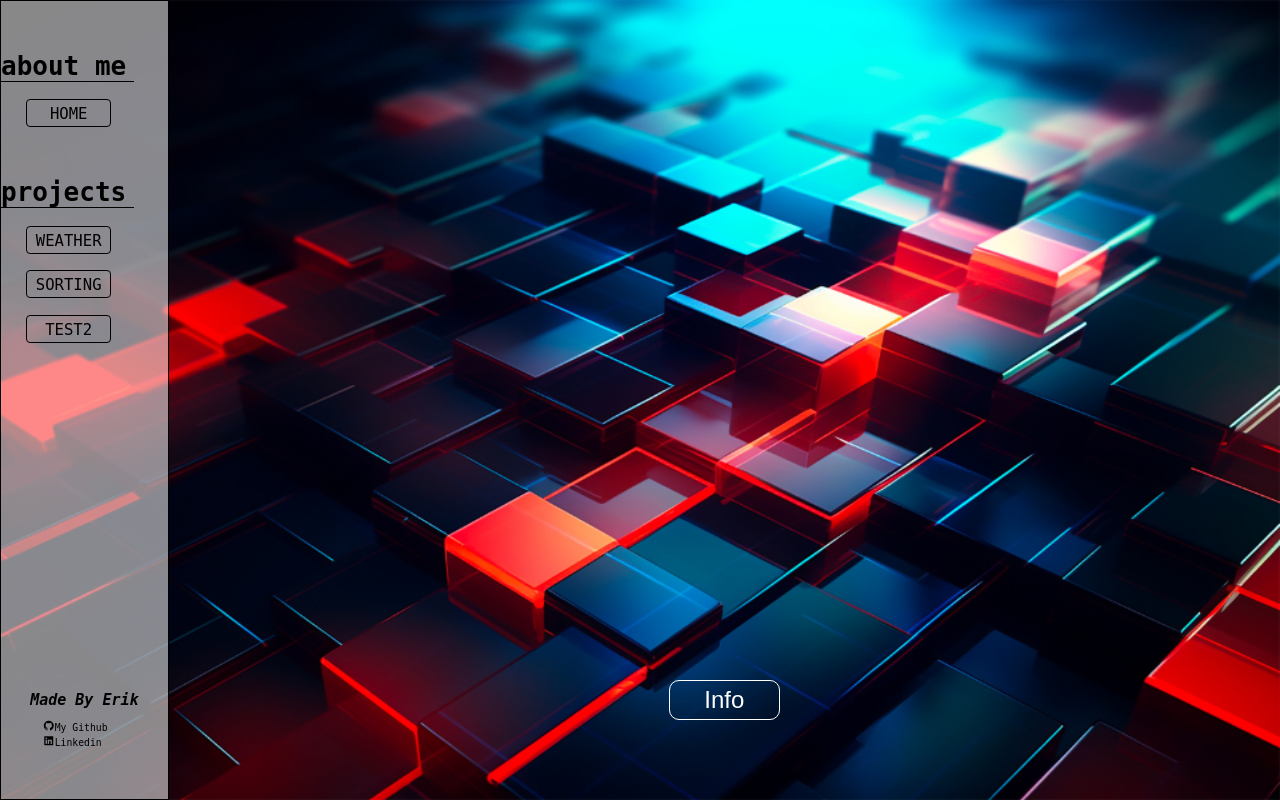
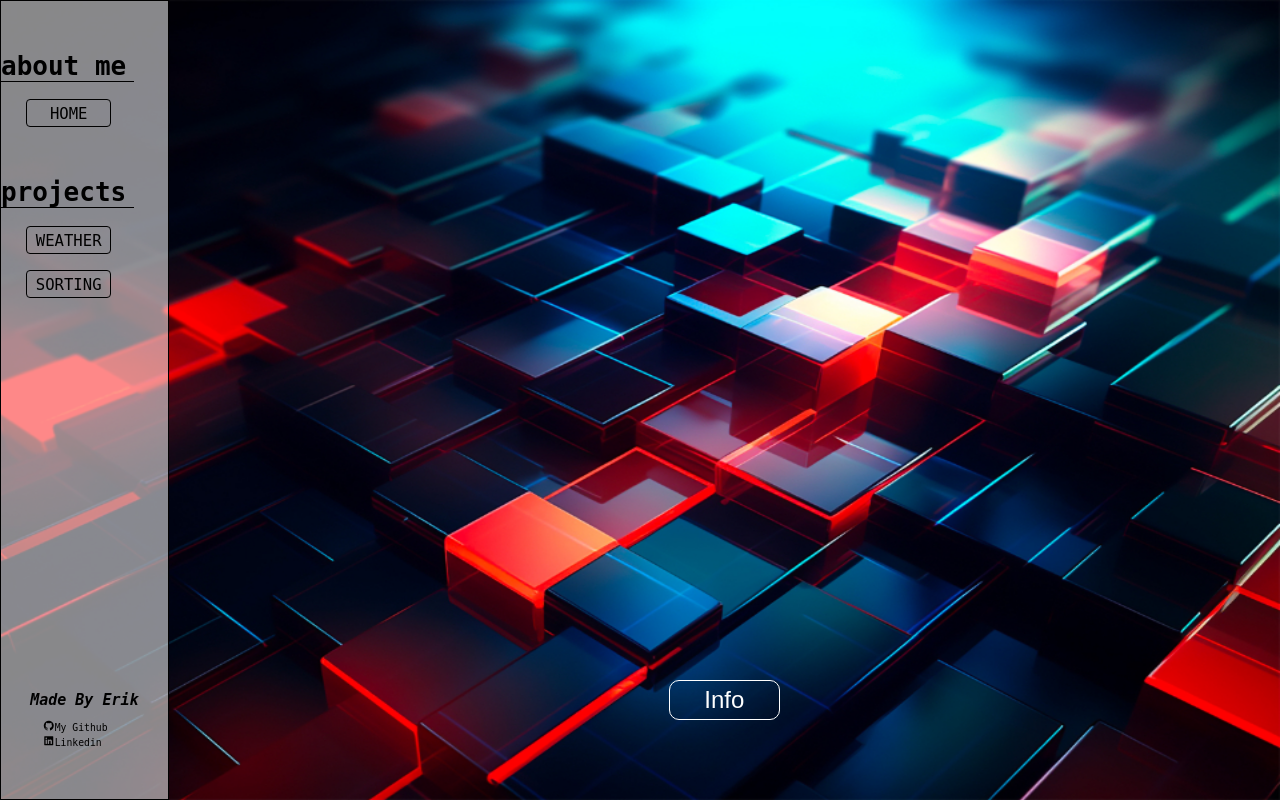
Before and after one commit to erikhalt/djangoweb, a Django app: page / in a window 1280 px wide. Run offline with Django 4.2, Linux system fonts and the light colour scheme.

Commit message:
test workflow

```diff
--- a/templates/Base.html
+++ b/templates/Base.html
@@ -43,9 +43,7 @@
             <a href="{% url 'sortingalgo' %}" class="navbarbutton">
                 SORTING
             </a>
-            <a href="{% url 'sortingalgo' %}" class="navbarbutton">
-                TEST2
-            </a>
+
 
 
             <h1 id="tag">Made By Erik</h1>
```
